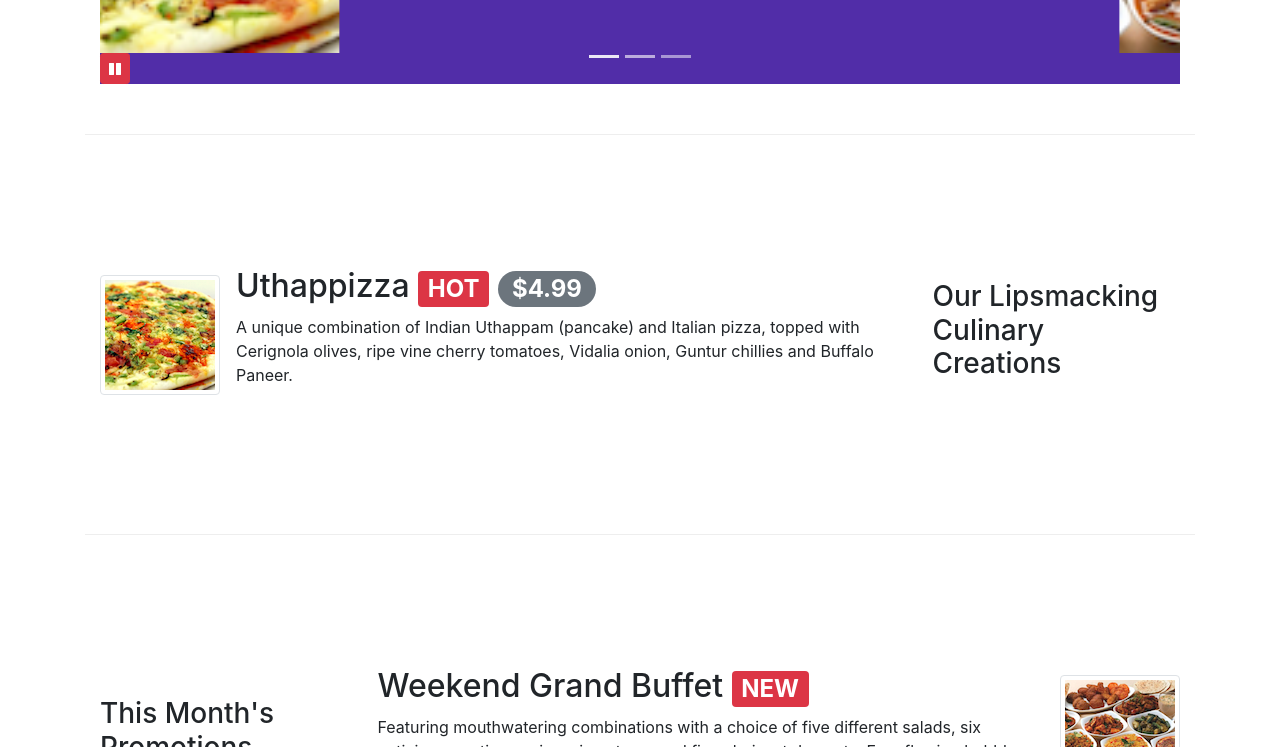
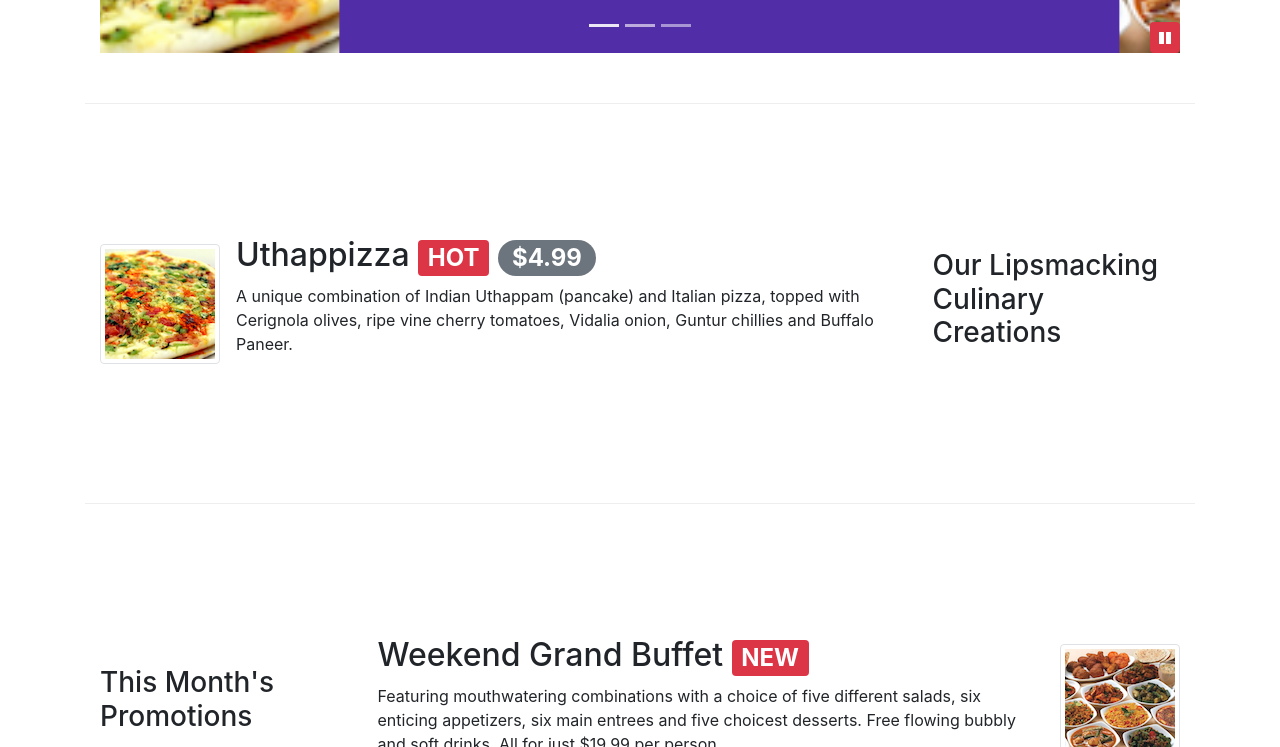
Before and after one commit to gj0706/bootstrap-4, a website: page index.html in a window 1280 px wide. Shown: the part 631-1378 px from the top of the page. Drawn offline with nearby package versions, Linux system fonts and the light colour scheme.

Commit message:
fix: pause/play button for carousel

```diff
--- a/css/styles.less
+++ b/css/styles.less
@@ -69,7 +69,7 @@ body{
   }
 }
 
-#carousel-button {
+#carouselButton {
   right: 0px;
   position: absolute;
   bottom: 0px;
--- a/index.html
+++ b/index.html
@@ -138,9 +138,9 @@
                 </div>
             </div>
         </div>
-    </div>
+<!--    </div>-->
 
-    <div class="container">
+<!--    <div class="container">-->
         <div class="row row-content align-items-center">
             <div class="col-12 col-sm-4 order-sm-last col-md-3">
                 <h3>Our Lipsmacking Culinary Creations</h3>
@@ -320,8 +320,7 @@
 <script>
     $(document).ready(function(){
         $('#mycarousel').carousel( {
-            interval: 2000
-        } );
+            interval: 2000} );
         $("#carouselButton").click(function(){
             if ($("#carouselButton").children("span").hasClass('fa-pause')) {
                 $("#mycarousel").carousel('pause');
```
Also changed, not shown: aboutus.html (+1 -1 lines), contactus.html (+1 -1 lines), css/styles.css.
